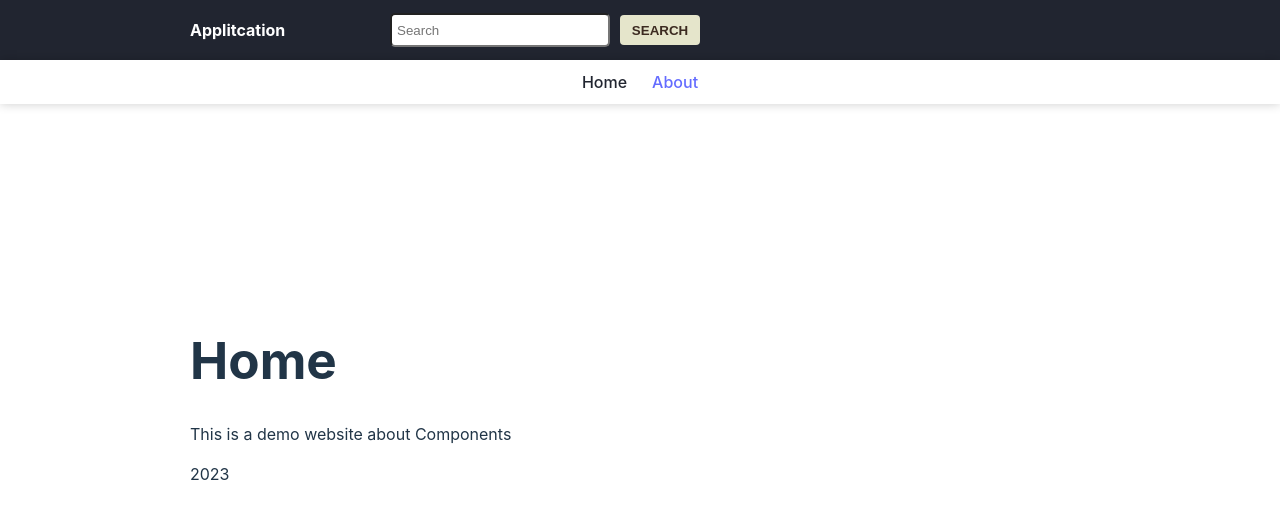
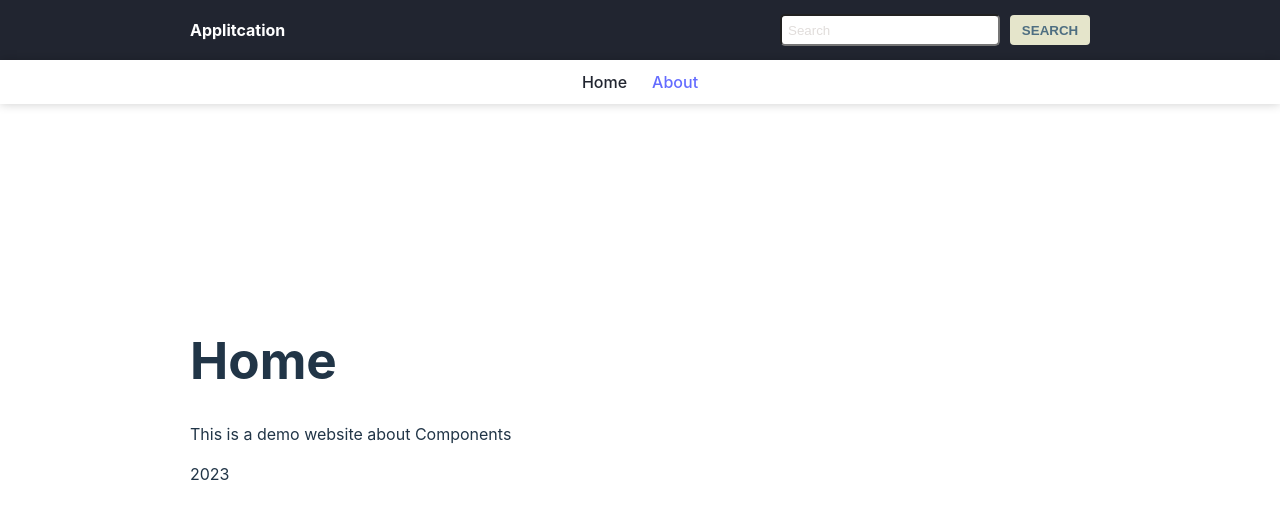
Before and after one commit to MagInventor/react-task, a React (Vite) app: page / in a window 1280 px wide. Shown: the top 518 px of the page. Built offline with nearby package versions, Linux system fonts and the light colour scheme.

Commit message:
refactor: correct search style

```diff
--- a/src/App.css
+++ b/src/App.css
@@ -42,13 +42,17 @@ header {
 
 .form-search {
   width: 310px;
+  display: grid;
+  grid-auto-flow: column;
+  align-items: center;
+  justify-self: end;
 }
 
 .form-search input[type=search] {
   width: 220px;
-  height: 34px;
+  height: 32px;
   border-radius: 5px;
-  padding-left: 5px;
+  padding-left: 6px;
 }
 
 .form-search input[type=submit] {
@@ -56,7 +60,7 @@ header {
   height: 30px;
   margin-left: 10px;
   background: #E5E5CB;
-  color: #3C2A21;
+  color: #4E6E81;
   border-radius: 4px;
   border: 1px solid transparent;
   text-transform: uppercase;
@@ -65,8 +69,22 @@ header {
 }
 
 .form-search input[type=submit]:hover {
-  background: #3C2A21;
+  background: #646CFF;
+;
   color: #E5E5CB;
+}
+
+::-webkit-input-placeholder {
+  color: #e1dddb;
+}
+:-moz-placeholder {
+  color: #e1dddb;
+}
+::-moz-placeholder {
+  color: #e1dddb;
+}
+:-ms-input-placeholder {
+  color: #e1dddb;
 }
 
 nav {
@@ -83,6 +101,9 @@ nav .container {
   grid-gap: 25px;
 }
 
+nav a {
+  color: #646CFF;
+}
 
 nav a:hover {
   color: #212530;
```
